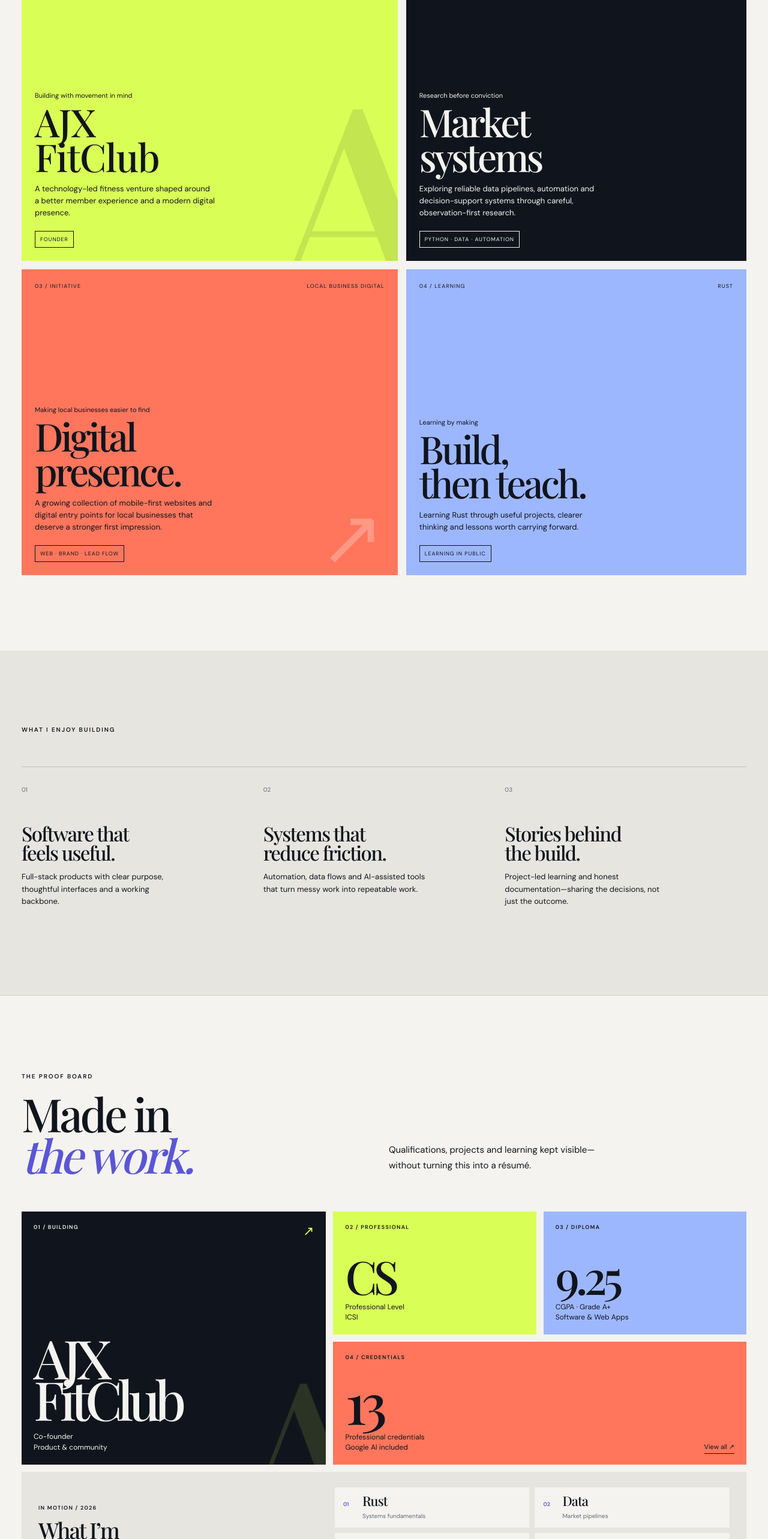
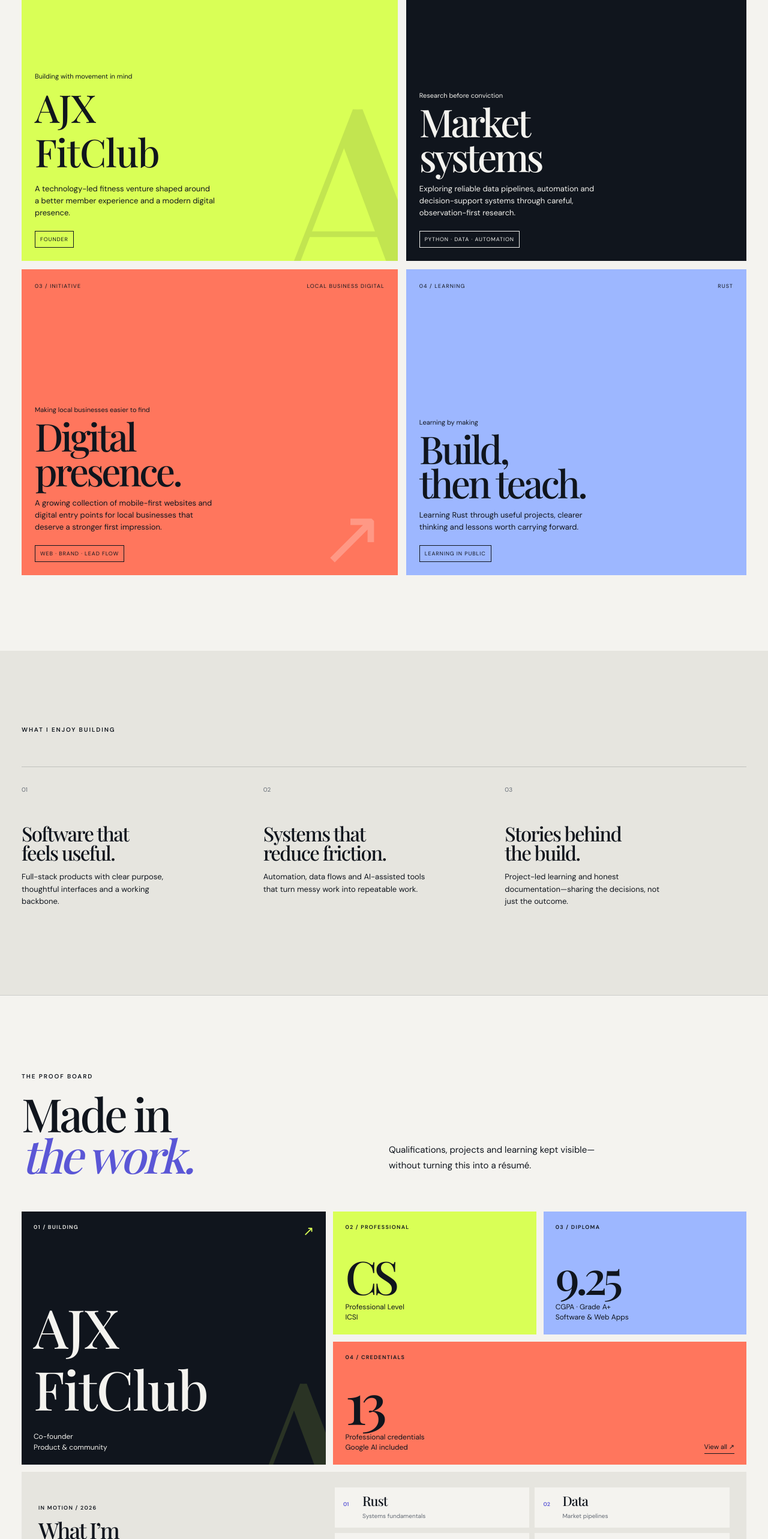
Before and after one commit to nirajvijay/njx-portfolio, a React (Vite) app: page / in a window 1280 px wide. Shown: the part 1736-4302 px from the top of the page at 60% size. Built offline with nearby package versions, Linux system fonts and the light colour scheme; a web font is replaced by a local one.

Commit message:
Prevent FitClub heading overlap

```diff
--- a/src/background-learning.css
+++ b/src/background-learning.css
@@ -7,7 +7,7 @@
 .p-proofboard span,.p-active-builds>div>span{font-size:9px;letter-spacing:.14em;font-weight:600}
 .p-proof-lead{grid-row:1 / 3;background:var(--p-ink);color:var(--p-paper)}
 .p-proof-lead:after{content:'A';position:absolute;right:-22px;bottom:-95px;font:500 330px/.8 var(--serif);color:rgba(217,255,86,.13);letter-spacing:-.14em}
-.p-proof-lead h3{font:500 clamp(66px,7vw,102px)/.77 var(--serif);letter-spacing:-.09em;margin:auto 0 20px;position:relative;z-index:1}
+.p-proof-lead h3{font:500 clamp(66px,7vw,102px)/1.15 var(--serif);letter-spacing:-.02em;margin:auto 0 20px;position:relative;z-index:1;flex-shrink:0}
 .p-proof-lead p{font-size:12px;line-height:1.5;margin:0;position:relative;z-index:1}
 .p-proof-lead i{position:absolute;right:20px;top:18px;color:var(--p-lime);font-style:normal;font-size:22px}
 .p-proof-tile strong{font:500 clamp(60px,6vw,88px)/.8 var(--serif);letter-spacing:-.08em;margin:auto 0 12px}
@@ -31,7 +31,7 @@
 .p-contact-action>span{font-size:12px;font-weight:600}.p-contact-action small{font-size:10px;color:#b6bac0}.p-contact-action b{position:absolute;right:15px;top:25px;font-size:17px;font-weight:400}.p-contact-action-primary{background:var(--p-lime);border-color:var(--p-lime);color:var(--p-ink)}.p-contact-action-primary small{color:rgba(16,21,29,.68)}
 @media(max-width:720px){
   .p-background{padding:82px 16px}.p-background-heading{display:block}.p-background-heading>p:last-child{font-size:14px;margin-top:23px}
-  .p-proofboard{grid-template-columns:1fr 1fr;grid-template-rows:230px 150px 150px;gap:8px;margin-top:36px}.p-proof-lead{grid-column:1/-1;grid-row:auto}.p-proof-lead h3{font-size:76px}.p-proof-lead:after{font-size:270px;bottom:-79px}.p-proof-tile{padding:16px!important}.p-proof-tile strong{font-size:59px}.p-proof-tile p{font-size:11px}.p-proof-credentials{grid-column:1/-1}.p-proof-credentials strong{font-size:70px}
+  .p-proofboard{grid-template-columns:1fr 1fr;grid-template-rows:minmax(230px,auto) 150px 150px;gap:8px;margin-top:36px}.p-proof-lead{grid-column:1/-1;grid-row:auto}.p-proof-lead h3{font-size:clamp(56px,18vw,76px)}.p-proof-lead:after{font-size:270px;bottom:-79px}.p-proof-tile{padding:16px!important}.p-proof-tile strong{font-size:59px}.p-proof-tile p{font-size:11px}.p-proof-credentials{grid-column:1/-1}.p-proof-credentials strong{font-size:70px}
   .p-active-builds{margin-top:8px;padding:22px 16px;display:block}.p-active-builds h3{font-size:35px;margin-bottom:20px}.p-active-builds ul{grid-template-columns:1fr 1fr;gap:6px}.p-active-builds li{padding:11px;min-height:62px}.p-active-builds li span{font-size:19px}.p-active-builds li small{font-size:9px}
   .p-about{display:block}.p-about .p-about-meta{justify-content:space-between;gap:12px;padding:0;margin-bottom:32px}.p-about .p-about-content{display:block}.p-about .p-about-content p:last-child{margin-top:24px}
   .p-contact .p-contact-actions{display:grid;grid-template-columns:repeat(3,minmax(0,1fr));gap:7px;width:100%;max-width:none}.p-contact-action{min-width:0;height:76px;padding:11px}.p-contact-action>span{font-size:11px}.p-contact-action small{font-size:8px;white-space:nowrap;overflow:hidden;text-overflow:ellipsis}.p-contact-action b{right:10px;top:28px;font-size:15px}
--- a/src/portfolio-fixes.css
+++ b/src/portfolio-fixes.css
@@ -59,6 +59,5 @@
   .p-cap-grid>div>span:after{display:none}
 }
 
-/* Give the AJX FitClub lettering a little breathing room on narrow screens. */
-.p-project-ajx h3,.p-proof-lead h3{letter-spacing:-.02em;word-spacing:.04em;font-kerning:normal}
-@media(max-width:720px){.p-project-ajx h3,.p-proof-lead h3{line-height:.88}}
+/* Clear the J descender above FitClub at every viewport width. */
+.p-project-ajx h3{line-height:1.15;letter-spacing:-.02em;font-kerning:normal}
```
